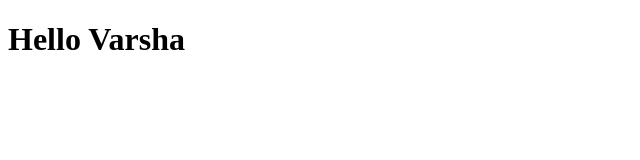
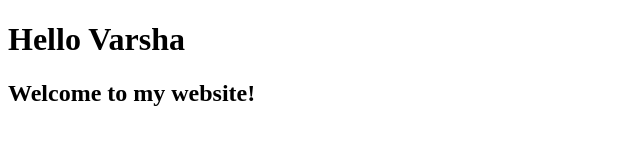
Before and after one commit to vrashti/devops-practice, a plain HTML site: page index.html in a window 1280 px wide. Shown: the whole page, without its empty margins (0-640 px from the left). Drawn offline with Linux system fonts and the light colour scheme.

Commit message:
version3

```diff
--- a/index.html
+++ b/index.html
@@ -5,6 +5,7 @@
     <meta name="viewport" content="width=device-width, initial-scale=1.0">
     <title>Document</title>
     <h1> Hello Varsha</h1>
+    <h2>Welcome to my website!</h2>
 </head>
 <body>
 
```
